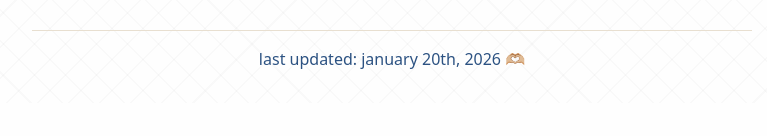
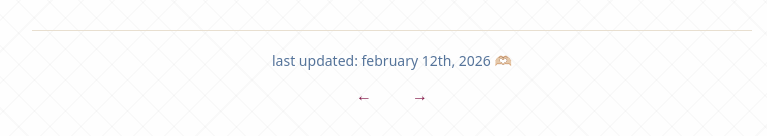
Before and after one commit to apun16/anushkapunukollu, a Next.js app: page / in a window 1280 px wide. Shown: the part 784-920 px from the top of the page, without its empty margins (248-1015 px from the left). Before the commit the page ends 887 px from the top, so only its background shows below. Built offline with nearby package versions, Linux system fonts and the light colour scheme.

Commit message:
feat: add cs webring to footer

```diff
--- a/src/app/page.tsx
+++ b/src/app/page.tsx
@@ -18,7 +18,6 @@
               Student at UWaterloo exploring the intersection of finance, product, and tech. I focus on using technology to make information, tools, and systems more accessible.
           </p>
         </div>
-
         <div className="mb-4">
           <h2 className="text-lg font-bold mb-2" style={{ fontFamily: 'Satoshi-Bold, Satoshi-Variable, system-ui, sans-serif' }}>
             <span className="text-[var(--color-primary)]">CURRENTLY</span>
--- a/src/components/footer.tsx
+++ b/src/components/footer.tsx
@@ -1,13 +1,38 @@
-import Image from "next/image";
+export default function Footer() {
+  const labelClass =
+    "inline-block max-w-0 overflow-hidden whitespace-nowrap opacity-0 -translate-x-1 transition-[max-width,opacity,transform] duration-1000 ease-[cubic-bezier(0.1,0,0.1,1)] group-hover:max-w-[100px] group-hover:opacity-100 group-hover:translate-x-0";
 
-export default function Footer() {
   return (
-    <footer className="w-full flex flex-col items-center">
-      <a
-        style={{ fontFamily: 'Sora, system-ui, sans-serif', color: 'var(--color-foreground)' }}
-      >
-        last updated: january 20th, 2026 🫶🏼
-      </a>
+    <footer
+      className="w-full flex flex-col items-center leading-tight"
+      style={{ fontFamily: "Sora, system-ui, sans-serif", color: "var(--color-foreground)" }}
+    >
+      <span className="text-sm mt-1 mb-3 opacity-80">last updated: february 12th, 2026 🫶🏼 </span>
+      <div className="flex flex-wrap items-center justify-center gap-3 sm:gap-4">
+        <div className="flex items-center gap-2 text-[var(--color-primary)]">
+          <a
+            href={`https://cs.uwatering.com/#https://anushkapunukollu.com/?nav=prev`}
+            className="hover:underline"
+          >
+            ←
+          </a>
+          <a
+            href={`https://cs.uwatering.com/#https://anushkapunukollu.com/`}
+            target="_blank"
+            rel="noopener noreferrer"
+            aria-label="CS Webring"
+            className="inline-block w-6 h-6 shrink-0 opacity-90"
+          >
+            <span className="sr-only">CS Webring</span>
+          </a>
+          <a
+            href={`https://cs.uwatering.com/#https://anushkapunukollu.com/?nav=next`}
+            className="hover:underline"
+          >
+            →
+          </a>
+        </div>
+      </div>
     </footer>
   );
 }
```
